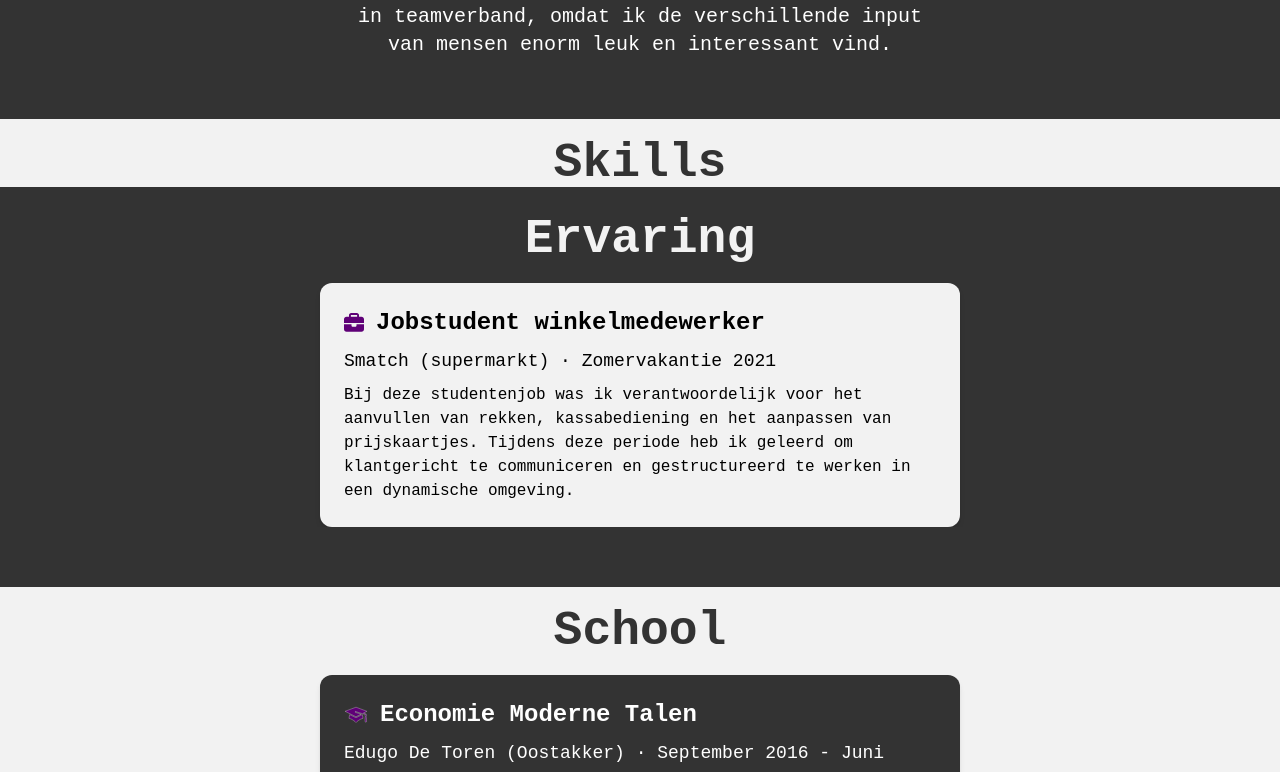
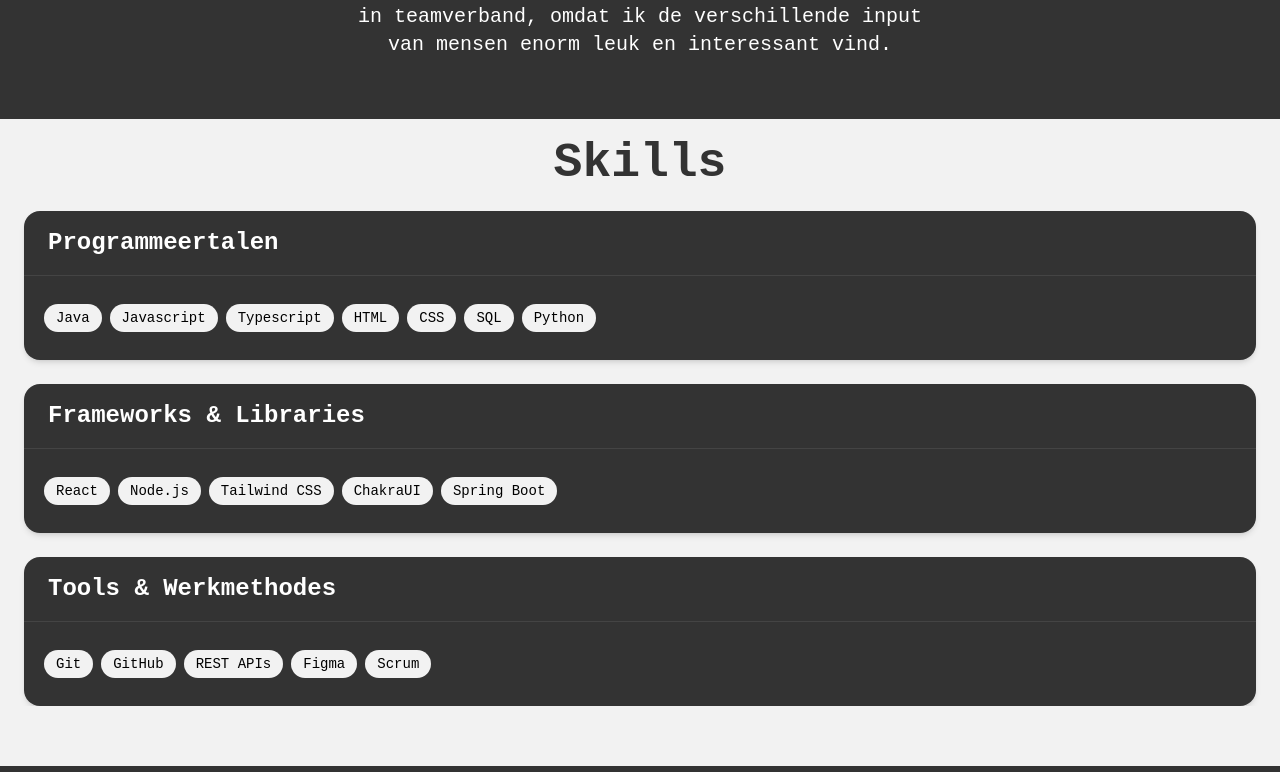
Before and after one commit to milandhondt/Portfolio, a React (Vite) app in the folder Portfolio/: page /about in a window 1280 px wide. Shown: the part 741-1513 px from the top of the page. Built offline with nearby package versions, Linux system fonts and the light colour scheme; no server answers; a web font is replaced by a local one.

Commit message:
Finished skills section

```diff
--- /dev/null
+++ b/Portfolio/src/api/skills.json
@@ -0,0 +1,37 @@
+[
+  {
+    "id": 1,
+    "type": "Programmeertalen",
+    "skills": [
+      "Java",
+      "Javascript",
+      "Typescript",
+      "HTML",
+      "CSS",
+      "SQL",
+      "Python"
+    ]
+  },
+  {
+    "id": 2,
+    "type": "Frameworks & Libraries",
+    "skills": [
+      "React",
+      "Node.js",
+      "Tailwind CSS",
+      "ChakraUI",
+      "Spring Boot"
+    ]
+  },
+  {
+    "id": 3,
+    "type": "Tools & Werkmethodes",
+    "skills": [
+      "Git",
+      "GitHub",
+      "REST APIs",
+      "Figma",
+      "Scrum"
+    ]
+  }
+]
--- a/Portfolio/src/components/About me/Skills/Skill.jsx
+++ b/Portfolio/src/components/About me/Skills/Skill.jsx
@@ -0,0 +1,9 @@
+const Skill = ({ naam }) => {
+  return (
+    <span className="inline-block bg-[#F2F2F2] text-sm font-medium px-3 py-1 rounded-full mr-2 mb-2">
+      {naam}
+    </span>
+  );
+};
+
+export default Skill;
--- /dev/null
+++ b/Portfolio/src/components/About me/Skills/SkillsCard.jsx
@@ -0,0 +1,15 @@
+import SkillsList from "./SkillsList";
+
+const SkillsCard = ({ type, skills }) => {
+  return (
+    <div className="bg-[#333333] mt-6 mx-6 rounded-2xl shadow-md overflow-hidden">
+      <h1 className="text-2xl mb-5 px-6 py-4 border-b border-[#444] text-white font-semibold">
+        {type}
+      </h1>
+      <SkillsList skills={skills} />
+    </div>
+  );
+};
+
+
+export default SkillsCard;
--- a/Portfolio/src/components/About me/Skills/SkillsList.jsx
+++ b/Portfolio/src/components/About me/Skills/SkillsList.jsx
@@ -0,0 +1,14 @@
+import Skill from './Skill';
+
+const SkillsList = ({ skills }) => {
+  return (
+    <div className='flex flex-wrap p-5 pt-2'>
+      {skills.map((s) => (
+        <Skill key={s} naam={s} />
+      ))}
+    </div>
+  );
+};
+
+
+export default SkillsList;
--- a/Portfolio/src/components/About me/Skills/SkillsSection.jsx
+++ b/Portfolio/src/components/About me/Skills/SkillsSection.jsx
@@ -1,9 +1,20 @@
 import Title from "../../General Components/Title";
+import SkillsCard from "./SkillsCard";
+import skills from '../../../api/skills.json';
+import Spacer from '../../Spacer';
+
+const skillset = skills;
 
 const SkillsSection = () => {
   return (
     <div className="bg-[#F2F2F2]">
       <Title text={"Skills"} pos={"C"} />
+      {
+        skillset.map((set) => (
+          <SkillsCard key={set.id} type={set.type} skills={set.skills} />
+        ))
+      }
+      <Spacer />
     </div>
   )
 }
```
